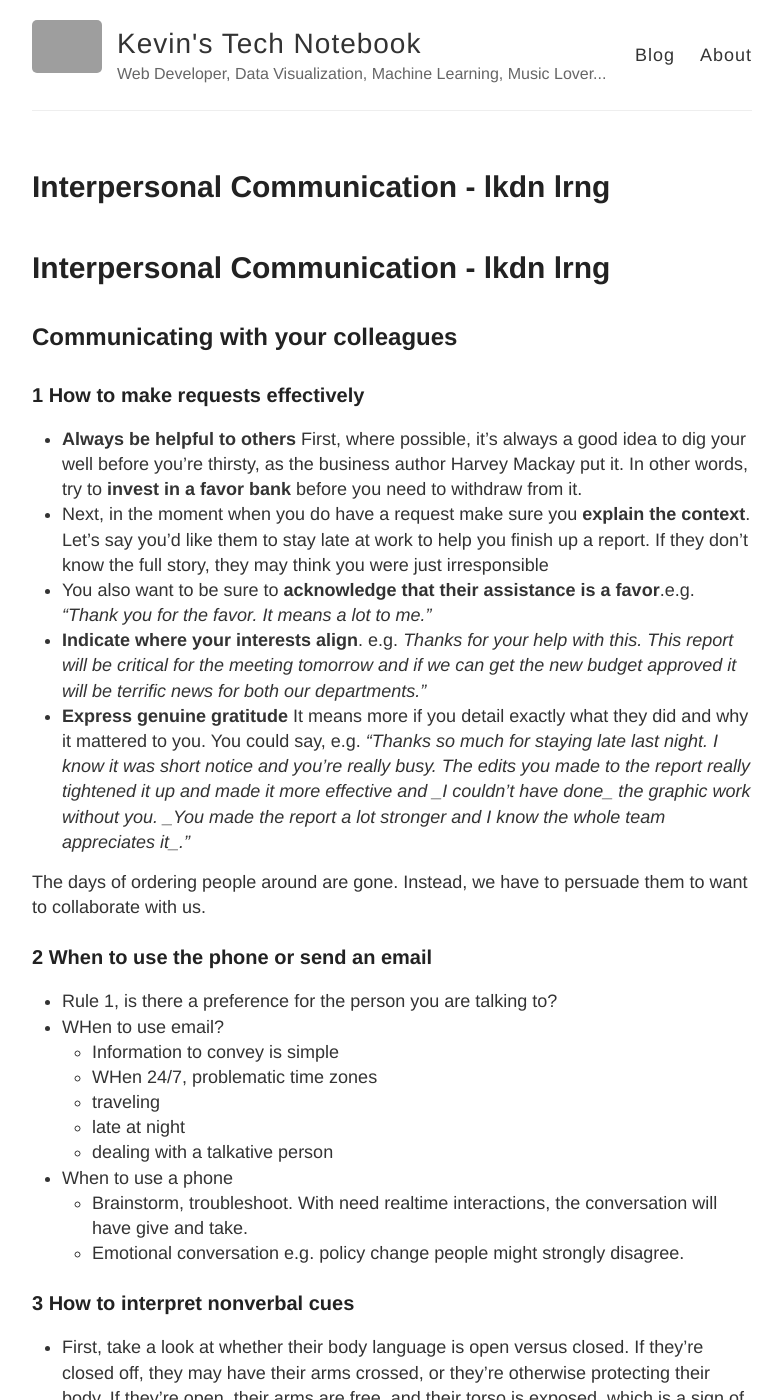
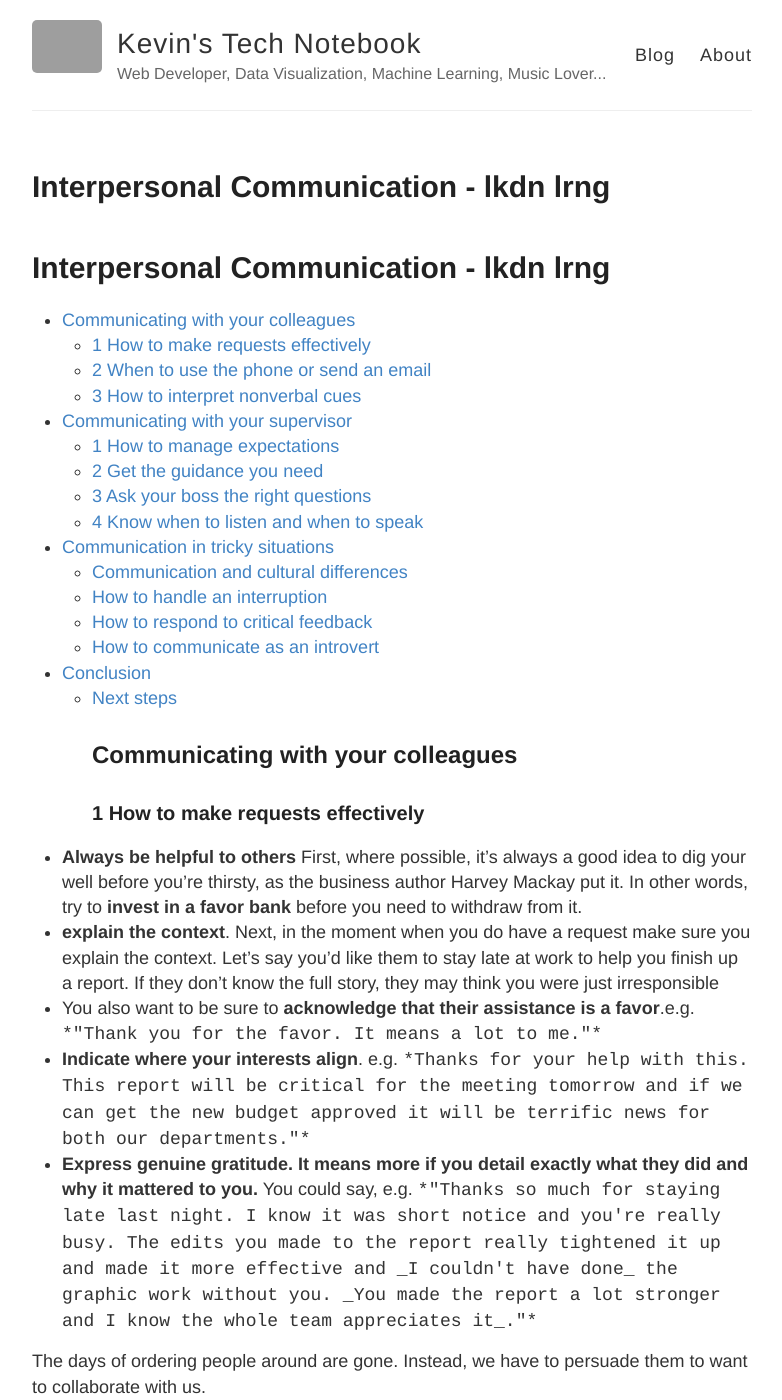
Before and after one commit to KevKeyingLi/KevKeyingLi.github.io, a Jekyll site: the page built from drafts/2018-10-06-Interpersonal Communication.md, in a window 1280 px wide and 1400 px high. Shown: the whole window, without its empty margins (248-1030 px from the left). Built offline with Jekyll 4.4.1, drawn with Linux system fonts in a browser that asks for light colours; our own code applies the rules of GitHub Pages for plain Markdown files; grey boxes are pictures that could not be loaded.

Commit message:
Update 2018-10-06-Interpersonal Communication.md
Add table of content

```diff
--- a/drafts/2018-10-06-Interpersonal Communication.md
+++ b/drafts/2018-10-06-Interpersonal Communication.md
@@ -1,11 +1,27 @@
 # Interpersonal Communication - lkdn lrng
+- [Communicating with your colleagues](#communicating-with-your-colleagues)
+  * [1 How to make requests effectively](#1-how-to-make-requests-effectively)
+  * [2 When to use the phone or send an email](#2-when-to-use-the-phone-or-send-an-email)
+  * [3 How to interpret nonverbal cues](#3-how-to-interpret-nonverbal-cues)
+- [Communicating with your supervisor](#communicating-with-your-supervisor)
+  * [1 How to manage expectations](#1-how-to-manage-expectations)
+  * [2 Get the guidance you need](#2-get-the-guidance-you-need)
+  * [3 Ask your boss the right questions](#3-ask-your-boss-the-right-questions)
+  * [4 Know when to listen and when to speak](#4-know-when-to-listen-and-when-to-speak)
+- [Communication in tricky situations](#communication-in-tricky-situations)
+  * [Communication and cultural differences](#communication-and-cultural-differences)
+  * [How to handle an interruption](#how-to-handle-an-interruption)
+  * [How to respond to critical feedback](#how-to-respond-to-critical-feedback)
+  * [How to communicate as an introvert](#how-to-communicate-as-an-introvert)
+- [Conclusion](#conclusion)
+  * [Next steps](#next-steps)
 ## Communicating with your colleagues
 ### 1 How to make requests effectively
 * **Always be helpful to others** First, where possible, it's always a good idea to dig your well before you're thirsty, as the business author Harvey Mackay put it. In other words, try to **invest in a favor bank** before you need to withdraw from it.
-* Next, in the moment when you do have a request make sure you **explain the context**. Let's say you'd like them to stay late at work to help you finish up a report. If they don't know the full story, they may think you were just irresponsible
-* You also want to be sure to **acknowledge that their assistance is a favor**.e.g. *"Thank you for the favor. It means a lot to me."*
-* **Indicate where your interests align**. e.g. *Thanks for your help with this. This report will be critical for the meeting tomorrow and if we can get the new budget approved it will be terrific news for both our departments."*
-* **Express genuine gratitude** It means more if you detail exactly what they did and why it mattered to you. You could say, e.g. *"Thanks so much for staying late last night. I know it was short notice and you're really busy. The edits you made to the report really tightened it up and made it more effective and _I couldn't have done_ the graphic work without you. _You made the report a lot stronger and I know the whole team appreciates it_."*
+* **explain the context**. Next, in the moment when you do have a request make sure you explain the context. Let's say you'd like them to stay late at work to help you finish up a report. If they don't know the full story, they may think you were just irresponsible
+* You also want to be sure to **acknowledge that their assistance is a favor**.e.g. `*"Thank you for the favor. It means a lot to me."*`
+* **Indicate where your interests align**. e.g. `*Thanks for your help with this. This report will be critical for the meeting tomorrow and if we can get the new budget approved it will be terrific news for both our departments."*`
+* **Express genuine gratitude. It means more if you detail exactly what they did and why it mattered to you.** You could say, e.g. `*"Thanks so much for staying late last night. I know it was short notice and you're really busy. The edits you made to the report really tightened it up and made it more effective and _I couldn't have done_ the graphic work without you. _You made the report a lot stronger and I know the whole team appreciates it_."*`
 
 The days of ordering people around are gone. Instead, we have to persuade them to want to collaborate with us.
 
```
